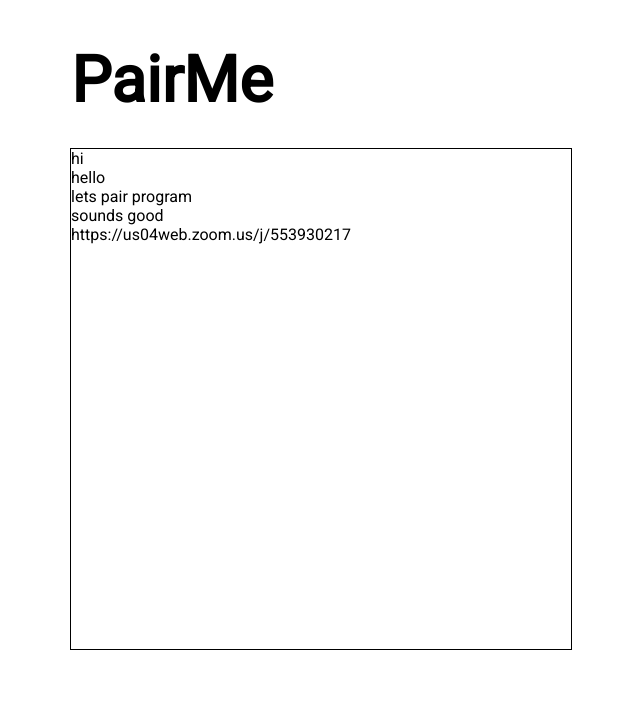
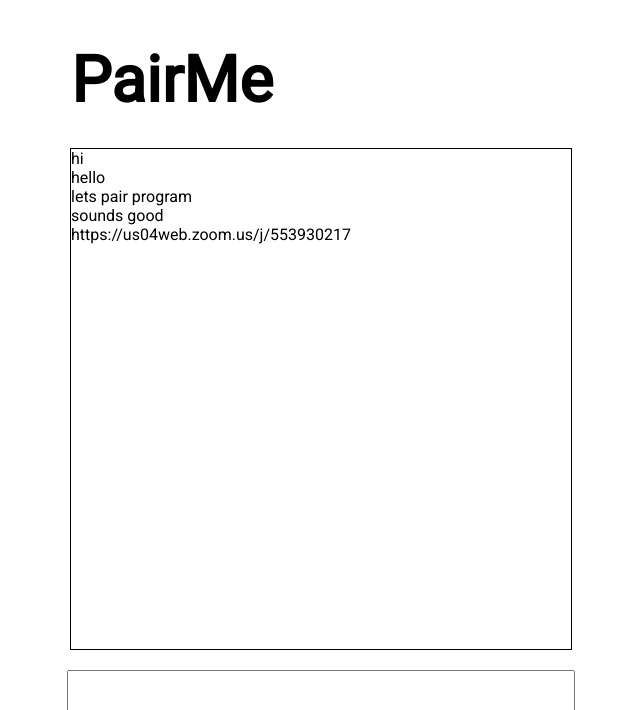
Before and after one commit to pairme/front-end, a React (Create React App) app: page / in a window 1280 px wide. Shown: the top 710 px of the page, without its empty margins (319-959 px from the left). Built offline with nearby package versions, Linux system fonts and the light colour scheme.

Commit message:
creates chat box

```diff
--- a/src/components/ChatContainer.js
+++ b/src/components/ChatContainer.js
@@ -14,10 +14,12 @@ const StyledChat = styled.div`
 const ChatContainer = () => {
   const messages = ['hi', 'hello', 'lets pair program', 'sounds good', 'https://us04web.zoom.us/j/553930217']
   return (
-    <StyledChat>
-      {messages.map(msg=><Message msg={msg}/>)}
-      <ChatInput/>
-    </StyledChat>
+    <>
+      <StyledChat>
+        {messages.map(msg => <Message msg={msg} />)}
+      </StyledChat>
+      <ChatInput />
+    </>
   )
 }
 
--- a/src/components/ChatInput.js
+++ b/src/components/ChatInput.js
@@ -1,16 +1,19 @@
 import React from 'react'
 import styled from 'styled-components'
 
-const StyledMessage = styled.li`
+const StyledInput = styled.input`
   width: 100%;
   list-style-type: none;
   font-size: 1rem;
+  width: 50%;
+  height: 40px;
+  margin-top: 20px;
 `
 
-const Message = ({msg}) => {
+const ChatInput = ({msg}) => {
   return (
-    <StyledMessage>{msg}</StyledMessage>
+    <StyledInput>{msg}</StyledInput>
   )
 }
 
-export default Message
+export default ChatInput
```
